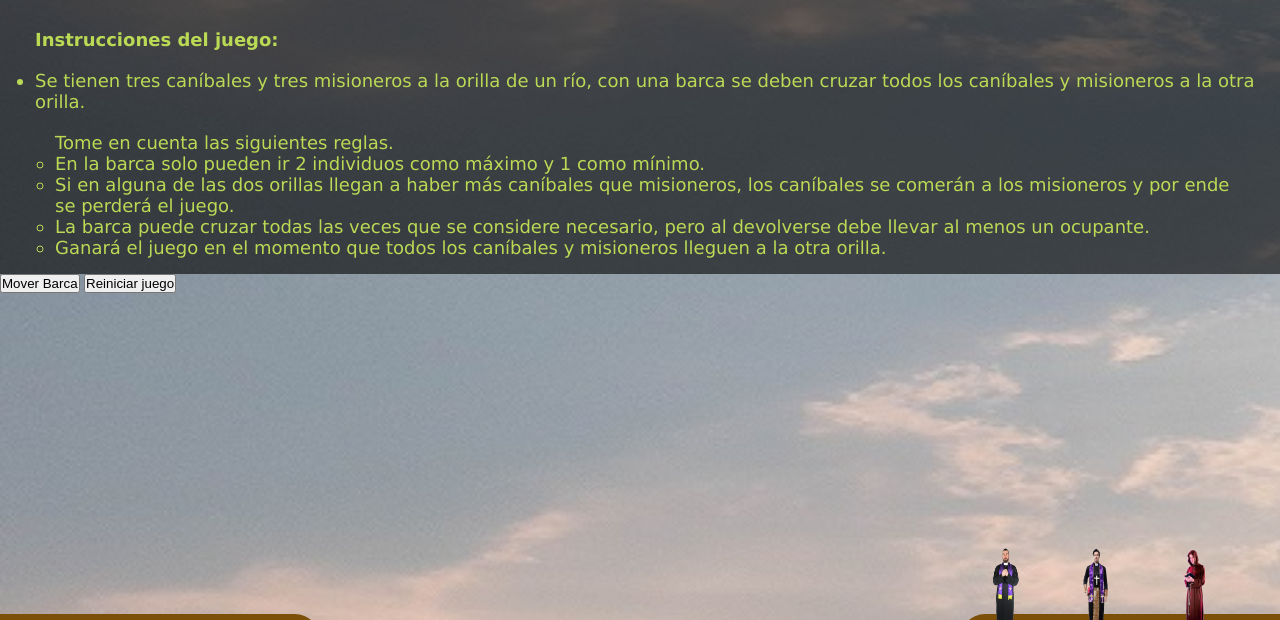
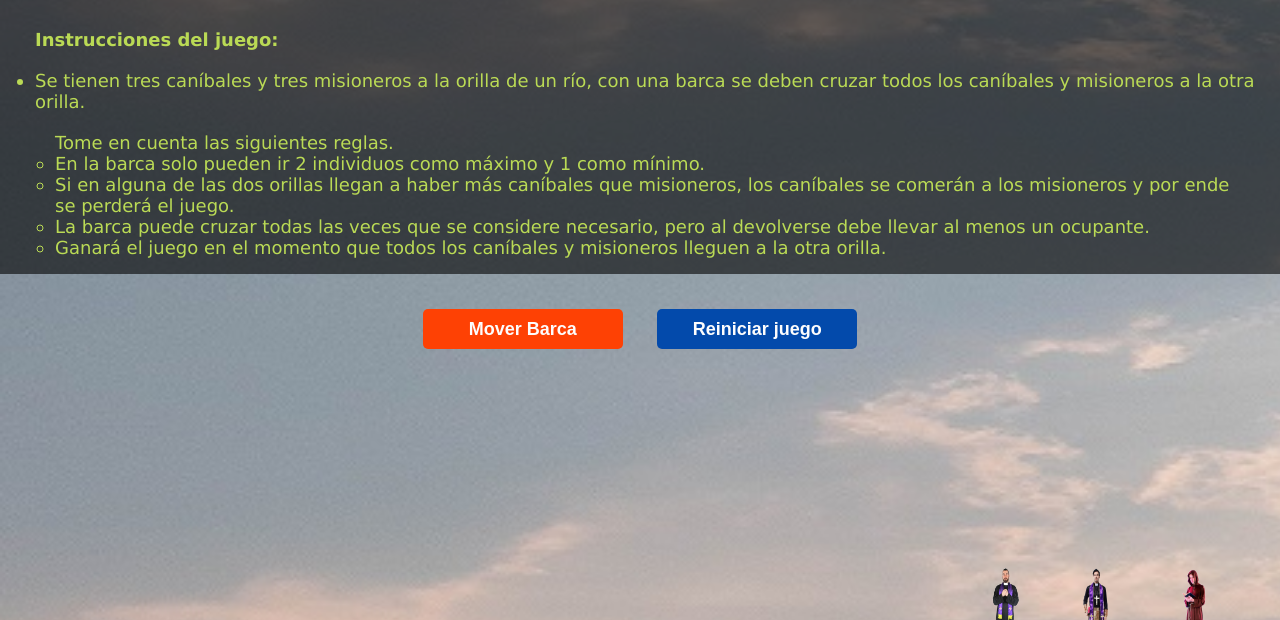
Before and after one commit to jgcastro/misioneroCanibales, a plain HTML site: page index.html in a window 1280 px wide. Shown: the part 106-726 px from the top of the page. Drawn offline with Linux system fonts and the light colour scheme.

Commit message:
Update style.css

```diff
--- a/css/style.css
+++ b/css/style.css
@@ -167,6 +167,38 @@ img
 	right: 25%;
 
 }
+
+#contBoton {
+	text-align: center;
+	margin-top: 20px;
+}
+
+#contBoton button{
+	width: 200px;
+	height: 40px;
+	font-size: 18px;
+	font-weight: bold;
+	border: 0px;
+	border-radius: 5px;
+	margin: 15px;
+	cursor: pointer;
+}
+
+#moverBarca{
+	background-color: #fe4104;
+	color: #fdfdfd;
+}
+
+#Iniciar{
+	background-color: #034aab;
+	color: #fdfdfd;
+}
+
+#contBoton button:hover{
+	border: 3px solid white;
+	font-size: 20px;
+}
+
 @keyframes moverBarcaIzquierda{
 	from{
 
```
